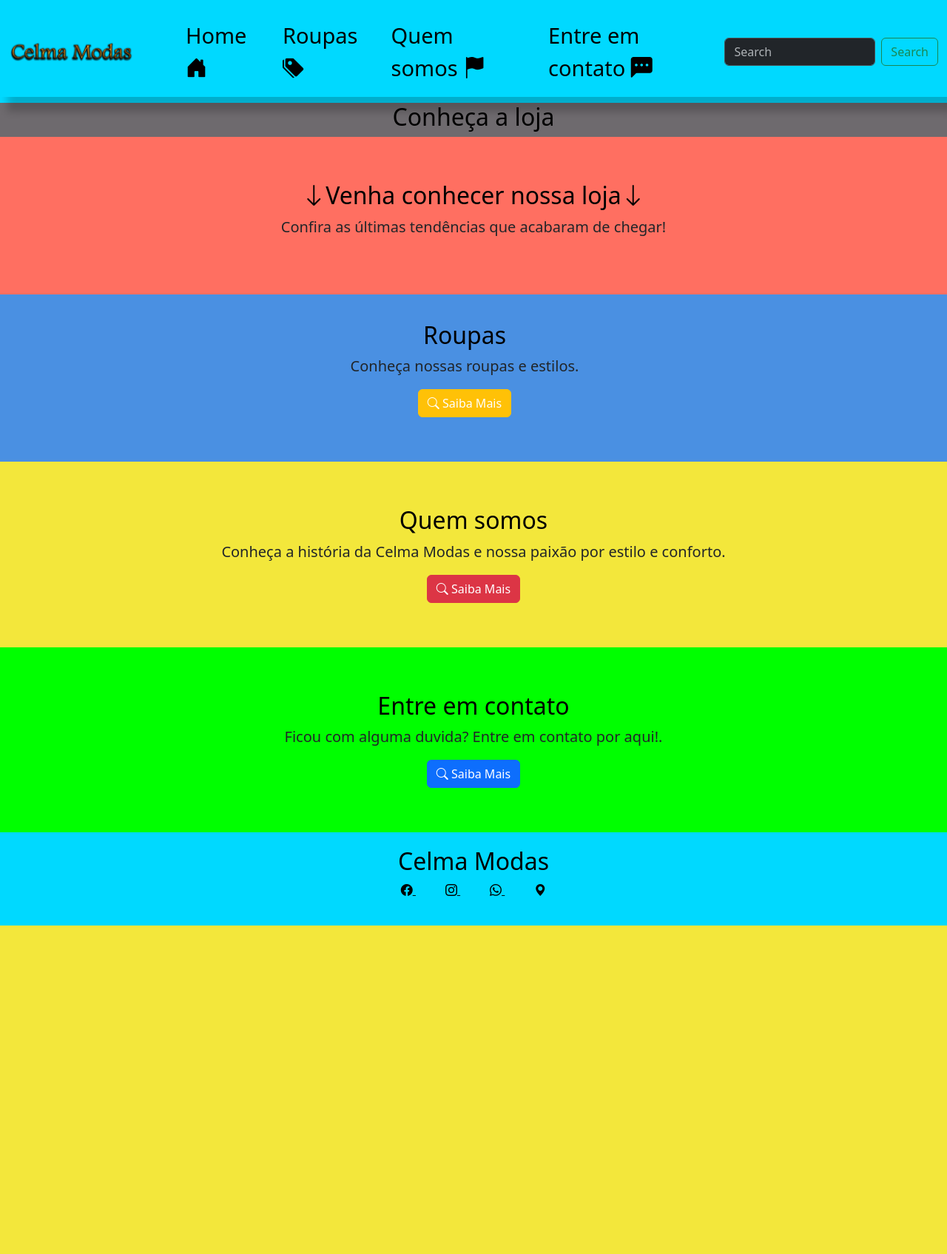
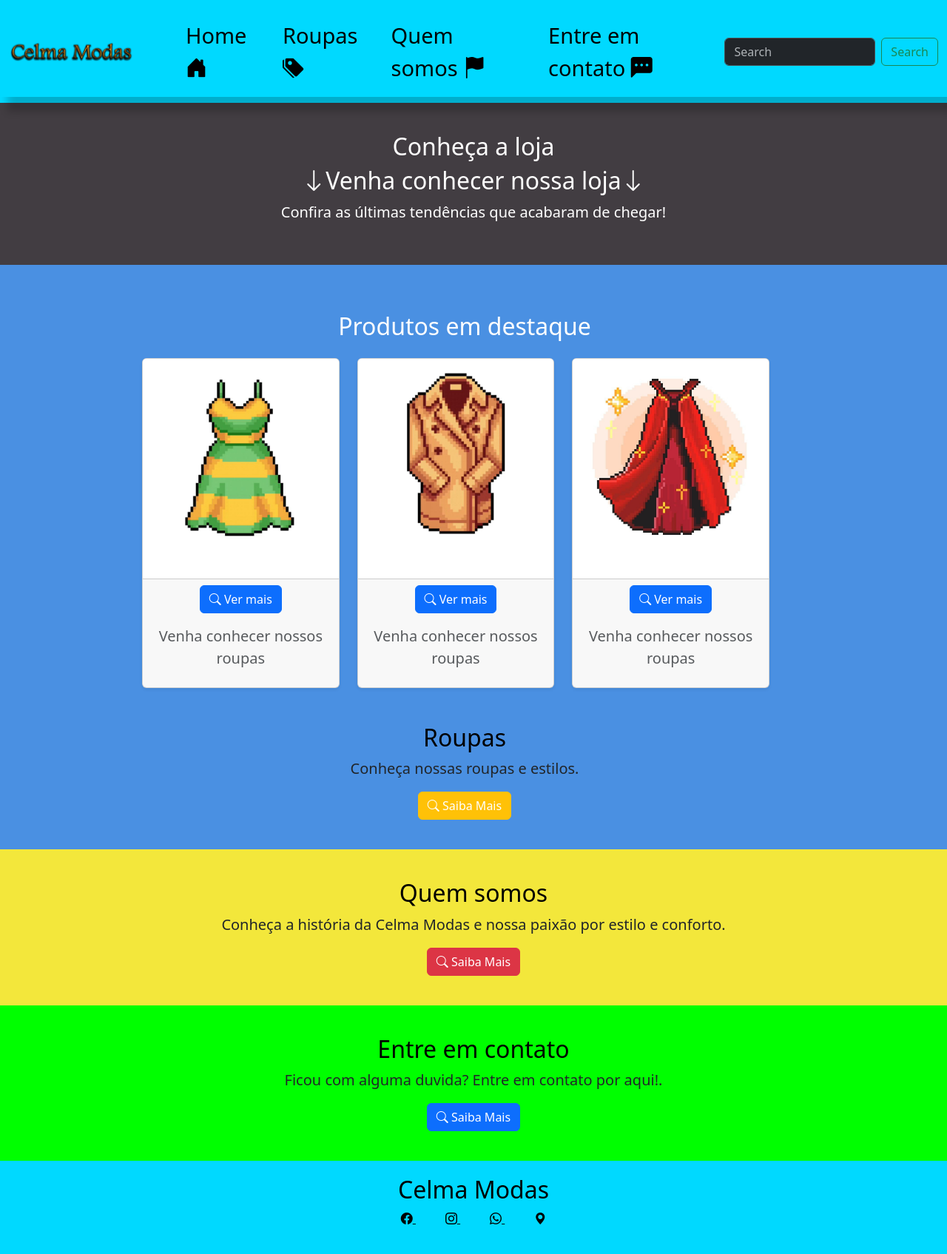
Before and after one commit to fsssilva08-svg/CelmaModas, a PHP site: page /WebModerna/ in a window 1280 px wide. Shown: the whole page at 74% size. Before the commit the page ends 1251 px from the top, so only its background shows below. Run offline with PHP 8.4, Linux system fonts and the light colour scheme; some libraries are stand-ins or nearby versions.

Commit message:
Atualizado cores e pagina de Home

```diff
--- a/css/style.css
+++ b/css/style.css
@@ -3,7 +3,7 @@
   max-width: 100%; }
 
 body {
-  background: #6e6a6e;
+  background: #423d42;
   box-sizing: border-box; }
 
 .container-fluid {
@@ -120,18 +120,21 @@ h2 {
   color: #000000; }
 
 .faixa-1 {
-  background-color: #ff6f61;
+  background-color: #423d42;
   /* cor da faixa 1 */
-  padding: 60px 0;
+  padding: 40px 0;
   box-sizing: border-box;
   width: 100%; }
+  .faixa-1 h2 {
+    color: #fff; }
   .faixa-1 p {
-    font-size: 20px; }
+    font-size: 20px;
+    color: #fff; }
 
 .faixa-2 {
   background-color: #4a90e2;
   /* cor da faixa 2 */
-  padding: 60px 0;
+  padding: 40px 0;
   box-sizing: border-box; }
   .faixa-2 p {
     font-size: 20px; }
@@ -141,7 +144,7 @@ h2 {
 
 .faixa-3 {
   background: #f3e73b;
-  padding: 60px 0;
+  padding: 40px 0;
   box-sizing: border-box; }
   .faixa-3 p {
     font-size: 20px; }
@@ -151,7 +154,7 @@ h2 {
 
 .faixa-4 {
   background: #00ff00;
-  padding: 60px 0;
+  padding: 40px 0;
   box-sizing: border-box; }
   .faixa-4 p {
     font-size: 20px; }
--- a/css/style.scss
+++ b/css/style.scss
@@ -3,7 +3,7 @@ $secundo:#fff;
 $terceiro:#000000;
 $quarto:rgb(189, 7, 7);
 $cinco:#00ff00;
-$seis: #6e6a6e;
+$seis: hsl(300, 4%, 25%);
 $sete:#ff6f61;
 $oito:#f3e73b;
 $nove:#4a90e2;
@@ -153,18 +153,22 @@ h2 {
 
 
 .faixa-1 {
-  background-color:$sete; /* cor da faixa 1 */
-   padding: 60px 0;
+  background-color:$seis; /* cor da faixa 1 */
+   padding: 40px 0;
     box-sizing: border-box;
     width: 100%;
+    h2 {
+        color: $secundo;
+    }
    p {
     font-size: 20px;
+    color: $secundo;
    }
 }
 
 .faixa-2 {
   background-color: $nove; /* cor da faixa 2 */
-   padding: 60px 0;
+   padding: 40px 0;
     box-sizing: border-box;
       p {
     font-size: 20px;
@@ -176,7 +180,7 @@ h2 {
 }
 .faixa-3 {
     background:$oito ;
-     padding: 60px 0;
+     padding: 40px 0;
       box-sizing: border-box;
        p {
     font-size: 20px;
@@ -188,7 +192,7 @@ h2 {
 }
 .faixa-4{
     background:$cinco;
-     padding: 60px 0;
+     padding: 40px 0;
       box-sizing: border-box;
        p {
     font-size: 20px;
@@ -198,6 +202,7 @@ h2 {
     color:$secundo;
    }
 }
+
 
 @media (min-width: 480px) and (max-width: 1920px) {
      .navbar {
--- a/paginas/home.php
+++ b/paginas/home.php
@@ -1,7 +1,7 @@
 
-<h2 class="text-center">Conheça a loja</h2>
 
 <section class="faixa faixa-1">
+    <h2 class="text-center">Conheça a loja</h2>
     <div class="container text-center">
         <h2><i class="bi bi-arrow-down"></i>Venha conhecer nossa loja<i class="bi bi-arrow-down"></i></h2>
             <p>Confira as últimas tendências que acabaram de chegar!
@@ -13,11 +13,79 @@
 
 <section class="faixa-2">
     <div class="row g-4">
-    <div class="container text-center">
+
+
+    <div class="container py-5" style="width:70%"  >
+
+    <h2 class="text-center mb-4 text-white">Produtos em destaque</h2>
+
+    <div class="row g-4"><!-- g-4 cria espaçamento entre as colunas -->
+
+      <div class="col-12 col-md-6 col-lg-4">
+        <div class="card h-100 shadow-sm">
+          <img src="imagens/vestidoBr.jpg" class="card-img-top" alt="Roupas Femininas">
+          <div class="card-body  text-center" >
+
+          </div>
+          <div class="card-footer text-body-secondary">
+                <p class="text-center">
+                    <a href="roupas" title="ver mais" class="btn btn-primary">
+                           <i class="bi bi-search"></i> Ver mais
+                    </a>
+                 </p>
+                 <p class="text-center">
+                    Venha conhecer nossos roupas
+                </p>
+          </div>
+        </div>
+      </div>
+
+      <div class="col-12 col-md-6 col-lg-4" >
+        <div class="card h-100 shadow-sm" >
+          <img src="imagens/Roupao.jpg" class="card-img-top" alt="Roupas Masculinas">
+          <div class="card-body  text-center" data-aos="fade-up">
+
+          </div>
+          <div class="card-footer text-body-secondary">
+            <p class="text-center">
+                    <a href="roupas" title="Ver mais" class="btn btn-primary">
+                           <i class="bi bi-search"></i> Ver mais
+                    </a>
+                 </p>
+                 <p class="text-center">
+                   Venha conhecer nossos roupas
+                    </a>
+                </p>
+          </div>
+        </div>
+      </div>
+
+      <div class="col-12 col-md-6 col-lg-4">
+        <div class="card h-100 shadow-sm">
+          <img src="imagens/vestido.jpg" class="card-img-top" alt="Acessórios">
+          <div class="card-body  text-center">
+
+          </div>
+          <div class="card-footer text-body-secondary">
+                 <p class="text-center">
+                    <a href="roupas" title="Ver mais" class="btn btn-primary">
+                           <i class="bi bi-search"></i> Ver mais
+                    </a>
+                 </p>
+                 <p class="text-center">
+                    Venha conhecer nossos roupas
+                    </a>
+                </p>
+          </div>
+        </div>
+      </div>
+    </div>
+  </div>
+<div class="container text-center">
          <h2>Roupas</h2>
              <p>Conheça nossas roupas e estilos.</p>
                 <button type="button" class="btn btn-warning">
-                 <a href="#">
+                 <a href="roupas">
                    <i class="bi bi-search"></i>  Saiba Mais
                  </a>
                 </button>
@@ -29,7 +97,7 @@
          <h2>Quem somos</h2>
              <p>Conheça a história da Celma Modas e nossa paixão por estilo e conforto.</p>
                 <button type="button" class="btn btn-danger">
-                    <a href="#">
+                    <a href="quemsomos" title="Quem somos">
                         <i class="bi bi-search"></i> Saiba Mais
                     </a>
                 </button>
```
Also changed, not shown: paginas/roupas.php (+64 -1 lines), Imagens/Roupao.jpg (added), Imagens/vestidoBr.jpg (added), 1 other file.
